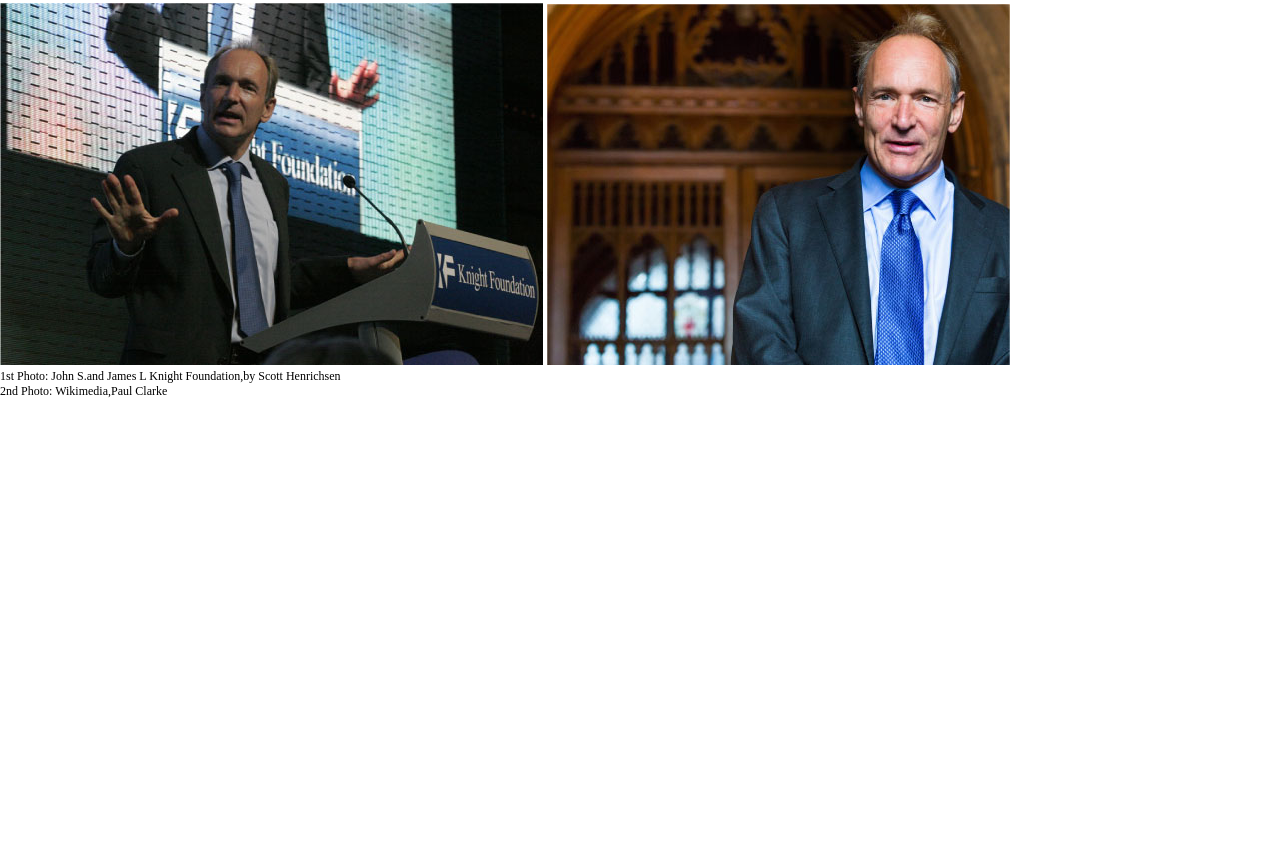
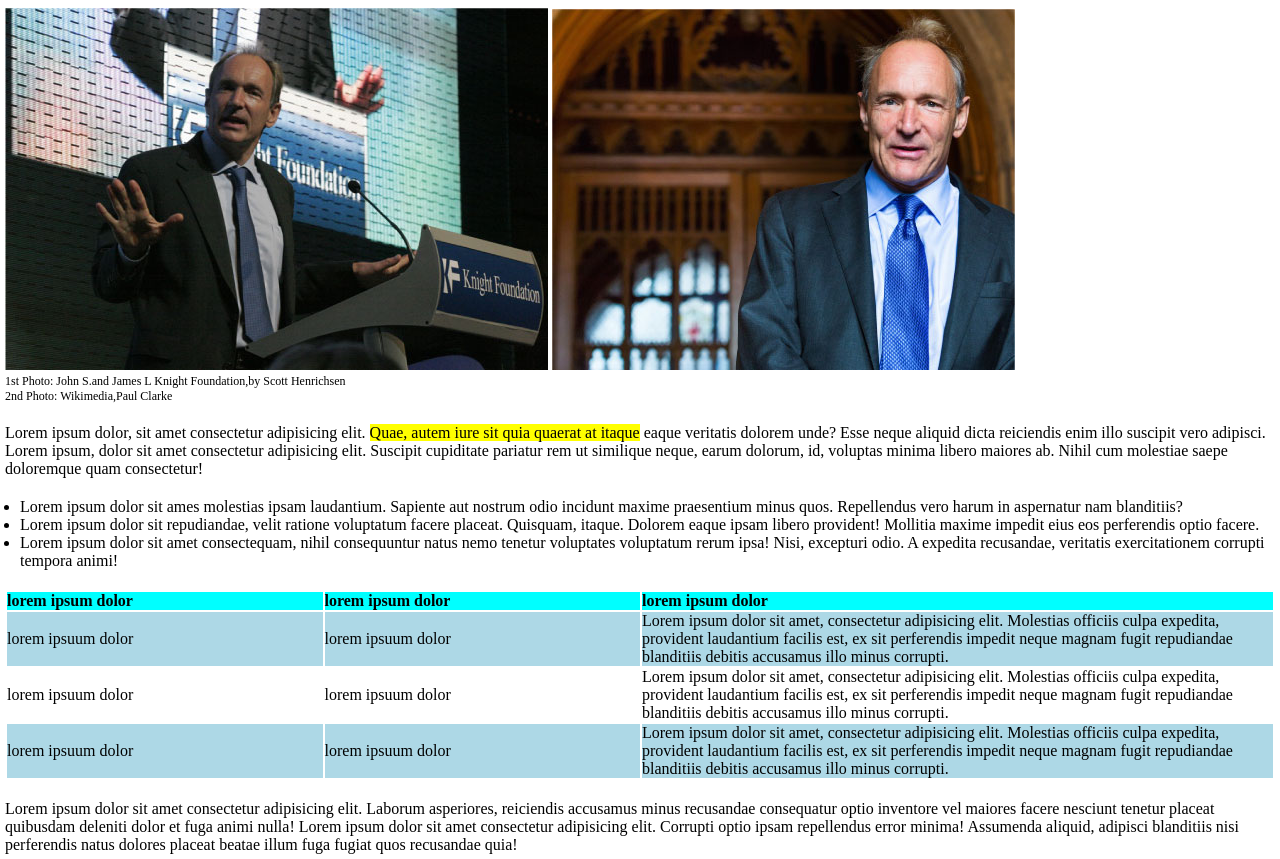
Before and after one commit to giorgiacapponi/html-css-booleaner, a plain HTML site: page index.html in a window 1280 px wide. Shown: the part 295-1154 px from the top of the page. Before the commit the page ends 800 px from the top, so only its background shows below. Drawn offline with Linux system fonts and the light colour scheme.

Commit message:
main with table

```diff
--- a/css/style.css
+++ b/css/style.css
@@ -1,8 +1,9 @@
-/* reset */
 * {padding: 0;
     margin: 0;
-    box-sizing: border-box;
-}
+    box-sizing: border-box;}
+    body{
+        margin:5px;
+    }
 
 /* header */
 .header-background{
@@ -41,3 +42,30 @@ h1 {
 .photo{
     font-size:12px;
 }
+.paragraph{
+    margin-top: 20px;
+}
+
+.underline{
+    background-color: yellow;
+}
+
+ul{margin-top: 20px;
+    margin-left: 15px;
+}
+ table{
+    margin-top: 20px;
+ }
+
+.right{width: 50%;
+text-align: left;}
+.left{
+    text-align: left;
+}
+
+#title-row{
+    background-color: aqua;
+}
+.lorem-blu{
+    background-color: lightblue;
+}
--- a/index.html
+++ b/index.html
@@ -10,26 +10,70 @@
 <body>
      <!-- header:title and tim's img -->
      <header>
+
         <div class="header-background">
             <img id="logo" src="img\logo.svg" alt="">
         </div>
+
         <h1>Internet deve essere al servizio del "bene pubblico":il manifesto di tim berners-Lee</h1>
+
         <div id="info-autori"><strong>Scritto da <span id="writer" >The Booleaner</span> </strong>
         </div>
         <div id="date"> il 10/10/2020
         </div>
+
         <div class="foto-header">
             <img src="img\tim-1.jpg" alt="">
             <img src="img\tim-2.jpg" alt="">
         </div>
         <div class="photo">1st Photo: John S.and James L Knight Foundation,by Scott Henrichsen <br>
             2nd Photo: Wikimedia,Paul Clarke
-    </div>
+        </div>
+
      </header>
      <!-- /header:title and tim's img -->
 
      <!-- main:text,ul,table,text -->
      <main>
+
+        <p class="paragraph">Lorem ipsum dolor, sit amet consectetur adipisicing elit. <span class="underline">Quae, autem iure sit quia quaerat at itaque</span> eaque veritatis dolorem unde? Esse neque aliquid dicta reiciendis enim illo suscipit vero adipisci. Lorem ipsum, dolor sit amet consectetur adipisicing elit. Suscipit cupiditate pariatur rem ut similique neque, earum dolorum, id, voluptas minima libero maiores ab. Nihil cum molestiae saepe doloremque quam consectetur!</p>
+
+        <ul>
+            <li>Lorem ipsum dolor sit ames molestias ipsam laudantium. Sapiente aut nostrum odio incidunt maxime praesentium minus quos. Repellendus vero harum in aspernatur nam blanditiis?</li>
+            <li>Lorem ipsum dolor sit repudiandae, velit ratione voluptatum facere placeat. Quisquam, itaque. Dolorem eaque ipsam libero provident! Mollitia maxime impedit eius eos perferendis optio facere.</li>
+            <li>Lorem ipsum dolor sit amet consectequam, nihil consequuntur natus nemo tenetur voluptates voluptatum rerum ipsa! Nisi, excepturi odio. A expedita recusandae, veritatis exercitationem corrupti tempora animi!</li>
+        </ul>
+
+        <table>
+            <thead>
+                <tr id="title-row">
+                    <th class="left">lorem ipsum dolor</th>
+                    <th class="left">lorem ipsum dolor</th>
+                    <th class="right">lorem ipsum dolor</th>
+
+
+                </tr>
+            </thead>
+            <tbody>
+                <tr class="lorem-blu">
+                    <td class="left">lorem ipsuum dolor</td>
+                    <td class="left">lorem ipsuum dolor</td>
+                    <td class="right">Lorem ipsum dolor sit amet, consectetur adipisicing elit. Molestias officiis culpa expedita, provident laudantium facilis est, ex sit perferendis impedit neque magnam fugit repudiandae blanditiis debitis accusamus illo minus corrupti.</td>
+                </tr>
+                <tr>
+                    <td class="left">lorem ipsuum dolor</td>
+                    <td class="left">lorem ipsuum dolor</td>
+                    <td class="right">Lorem ipsum dolor sit amet, consectetur adipisicing elit. Molestias officiis culpa expedita, provident laudantium facilis est, ex sit perferendis impedit neque magnam fugit repudiandae blanditiis debitis accusamus illo minus corrupti.</td>
+                </tr>
+                <tr class="lorem-blu">
+                    <td class="left">lorem ipsuum dolor</td>
+                    <td class="left">lorem ipsuum dolor</td>
+                    <td class="right">Lorem ipsum dolor sit amet, consectetur adipisicing elit. Molestias officiis culpa expedita, provident laudantium facilis est, ex sit perferendis impedit neque magnam fugit repudiandae blanditiis debitis accusamus illo minus corrupti.</td>
+                </tr>
+            </tbody>
+        </table>
+
+        <p class="paragraph">Lorem ipsum dolor sit amet consectetur adipisicing elit. Laborum asperiores, reiciendis accusamus minus recusandae consequatur optio inventore vel maiores facere nesciunt tenetur placeat quibusdam deleniti dolor et fuga animi nulla! Lorem ipsum dolor sit amet consectetur adipisicing elit. Corrupti optio ipsam repellendus error minima! Assumenda aliquid, adipisci blanditiis nisi perferendis natus dolores placeat beatae illum fuga fugiat quos recusandae quia! </p>
 
      </main>
      <!--/ main:text,ul,table -->
```
